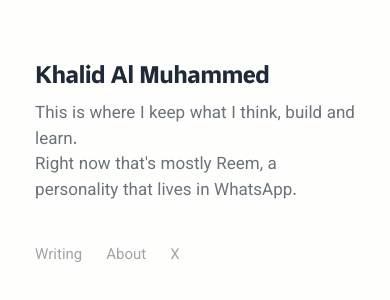
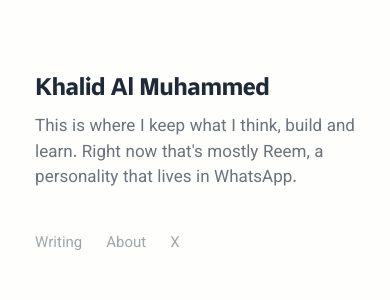
Before and after one commit to KhalidAlMuhammed/KhalidAlMuhammed.github.io, a Next.js app: page / in a window 390 px wide. Shown: the part 258-558 px from the top of the page. Built offline with nearby package versions, Linux system fonts and the light colour scheme; no server answers.

Commit message:
Hide the sentence break on narrow screens
On mobile the first sentence already wraps, so the forced break left a ragged
short line. The br is now desktop-only, with the inter-sentence space made
explicit — hiding a JSX br swallows the whitespace around it.

```diff
--- a/app/globals.css
+++ b/app/globals.css
@@ -931,6 +931,15 @@ body:has(.min) .site-header {
   max-width: 46rem;
 }
 
+/* The sentence break only helps when each sentence fits one line. On narrow
+   screens the first sentence already wraps, so the forced break just leaves a
+   ragged short line — let the text flow instead. */
+@media (max-width: 700px) {
+  .wide-only {
+    display: none;
+  }
+}
+
 .min__links {
   margin-top: 40px;
   display: flex;
--- a/app/page.tsx
+++ b/app/page.tsx
@@ -12,8 +12,8 @@ export default function Home() {
       <div className="min__block">
         <h1 className="min__name">Khalid Al Muhammed</h1>
         <p className="min__line">
-          This is where I keep what I think, build and learn.
-          <br />
+          This is where I keep what I think, build and learn.{" "}
+          <br className="wide-only" />
           Right now that&apos;s mostly Reem, a personality that lives in WhatsApp.
         </p>
         <nav className="min__links" aria-label="Primary">
```
